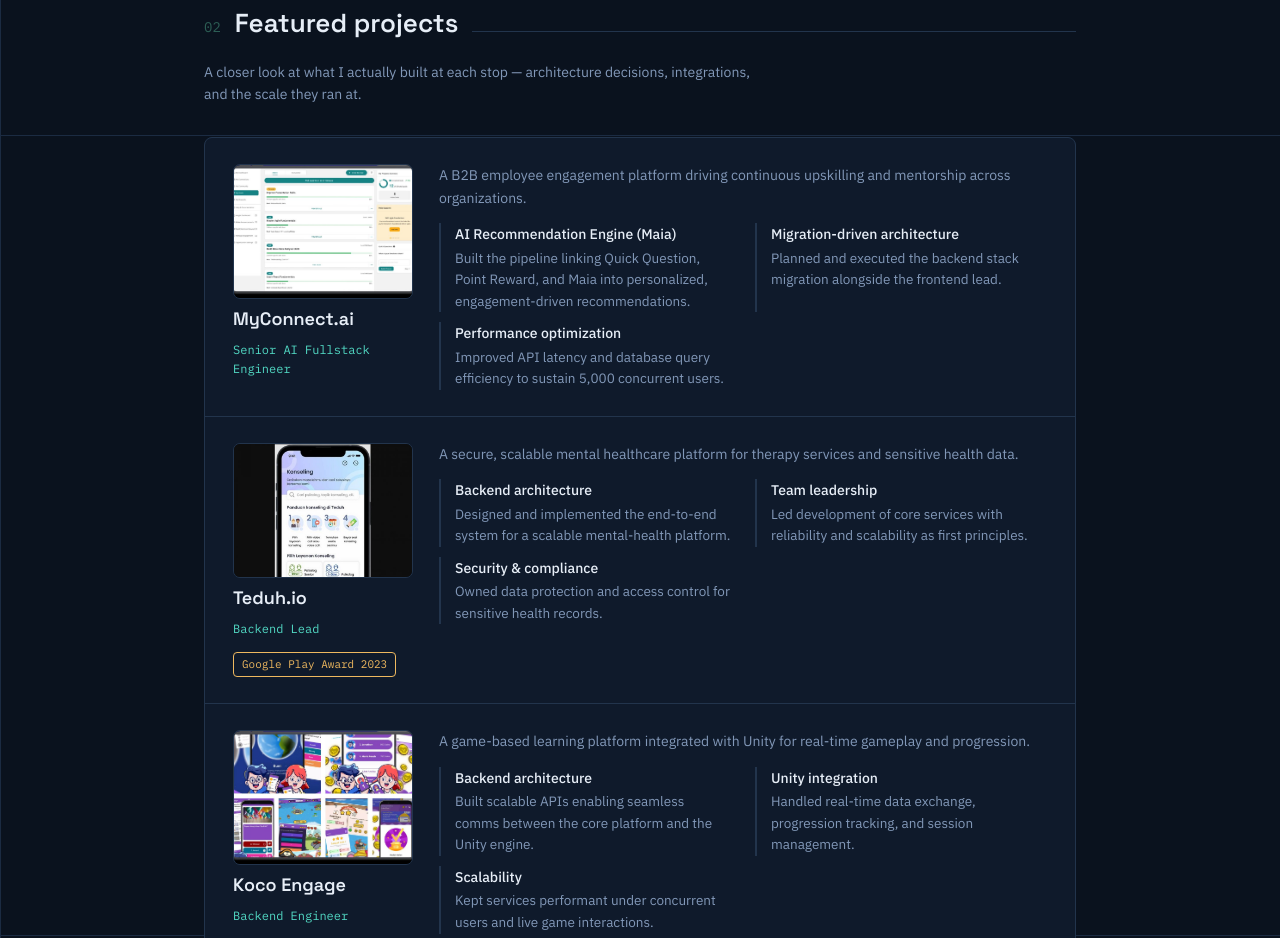
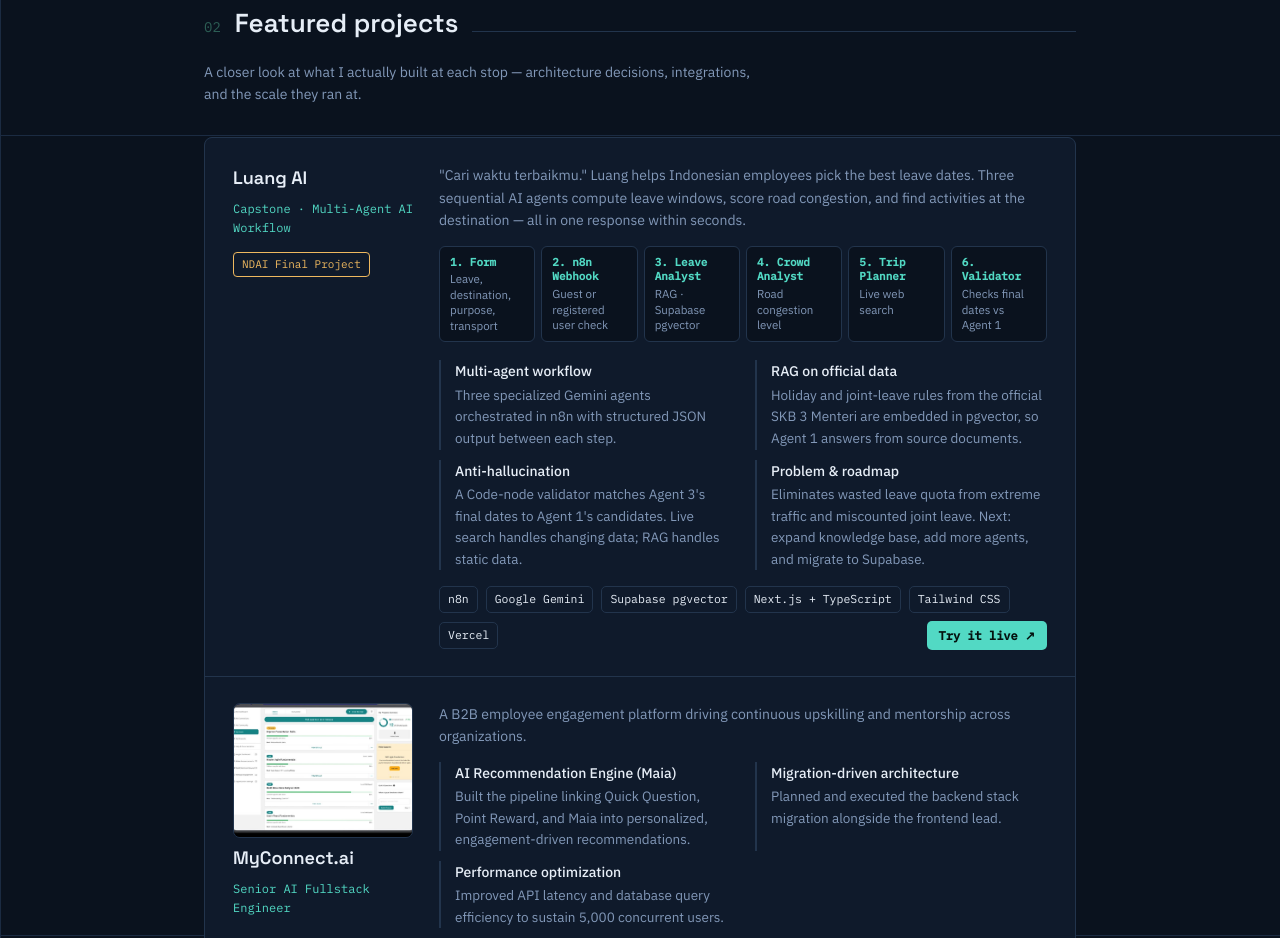
Before and after one commit to irwanadwBiz/irwanadwBiz.github.io, a plain HTML site: page index.html in a window 1280 px wide. Shown: the part 2265-3203 px from the top of the page. Drawn offline with Linux system fonts and the light colour scheme.

Commit message:
fix(Add luang ai): luang

```diff
--- a/index.html
+++ b/index.html
@@ -511,6 +511,62 @@
       font-weight: 500;
     }
 
+    .flow {
+      display: flex;
+      align-items: stretch;
+      gap: 6px;
+      flex-wrap: wrap;
+      margin: 0 0 18px;
+    }
+
+    .flow-step {
+      flex: 1 1 90px;
+      background: var(--bg);
+      border: 1px solid var(--line);
+      border-radius: 6px;
+      padding: 8px 10px;
+      font-size: 11.5px;
+      color: var(--muted);
+      line-height: 1.35;
+    }
+
+    .flow-step b {
+      display: block;
+      font-family: 'IBM Plex Mono', monospace;
+      font-size: 11px;
+      color: var(--accent);
+      margin-bottom: 2px;
+    }
+
+    .p-tags {
+      display: flex;
+      flex-wrap: wrap;
+      align-items: center;
+      gap: 8px;
+      margin-top: 16px;
+    }
+
+    .p-tags .chip {
+      font-size: 11.5px;
+      padding: 3px 8px;
+    }
+
+    .p-live {
+      margin-left: auto;
+      font-family: 'IBM Plex Mono', monospace;
+      font-size: 12px;
+      padding: 5px 12px;
+      border-radius: 5px;
+      background: var(--accent);
+      color: #04120f;
+      font-weight: 600;
+    }
+
+    .p-live:hover {
+      opacity: .88;
+      text-decoration: none;
+    }
+
     @media(max-width:680px) {
       .project {
         grid-template-columns: 1fr;
@@ -935,6 +991,46 @@
 
         <div class="projects">
 
+          <div class="project" id="luang-ai">
+            <div class="p-meta">
+              <h3>Luang AI</h3>
+              <div class="p-role">Capstone · Multi-Agent AI Workflow</div>
+              <div class="p-badge">NDAI Final Project</div>
+            </div>
+            <div class="p-body">
+              <p class="desc">"Cari waktu terbaikmu." Luang helps Indonesian employees pick the best leave dates. Three
+                sequential AI agents compute leave windows, score road congestion, and find activities at the
+                destination — all in one response within seconds.</p>
+              <div class="flow">
+                <div class="flow-step"><b>1. Form</b>Leave, destination, purpose, transport</div>
+                <div class="flow-step"><b>2. n8n Webhook</b>Guest or registered user check</div>
+                <div class="flow-step"><b>3. Leave Analyst</b>RAG · Supabase pgvector</div>
+                <div class="flow-step"><b>4. Crowd Analyst</b>Road congestion level</div>
+                <div class="flow-step"><b>5. Trip Planner</b>Live web search</div>
+                <div class="flow-step"><b>6. Validator</b>Checks final dates vs Agent 1</div>
+              </div>
+              <div class="p-contribs">
+                <div class="p-contrib"><b>Multi-agent workflow</b>Three specialized Gemini agents orchestrated in n8n
+                  with structured JSON output between each step.</div>
+                <div class="p-contrib"><b>RAG on official data</b>Holiday and joint-leave rules from the official SKB 3
+                  Menteri are embedded in pgvector, so Agent 1 answers from source documents.</div>
+                <div class="p-contrib"><b>Anti-hallucination</b>A Code-node validator matches Agent 3's final dates to
+                  Agent 1's candidates. Live search handles changing data; RAG handles static data.</div>
+                <div class="p-contrib"><b>Problem &amp; roadmap</b>Eliminates wasted leave quota from extreme traffic
+                  and miscounted joint leave. Next: expand knowledge base, add more agents, and migrate to Supabase.</div>
+              </div>
+              <div class="p-tags">
+                <span class="chip">n8n</span>
+                <span class="chip">Google Gemini</span>
+                <span class="chip">Supabase pgvector</span>
+                <span class="chip">Next.js + TypeScript</span>
+                <span class="chip">Tailwind CSS</span>
+                <span class="chip">Vercel</span>
+                <a class="p-live" href="https://luang-ai.vercel.app" target="_blank" rel="noopener">Try it live ↗</a>
+              </div>
+            </div>
+          </div>
+
           <div class="project">
             <div class="p-meta">
               <div class="p-shot"><img src="assets/myconnect.jpg"
```
